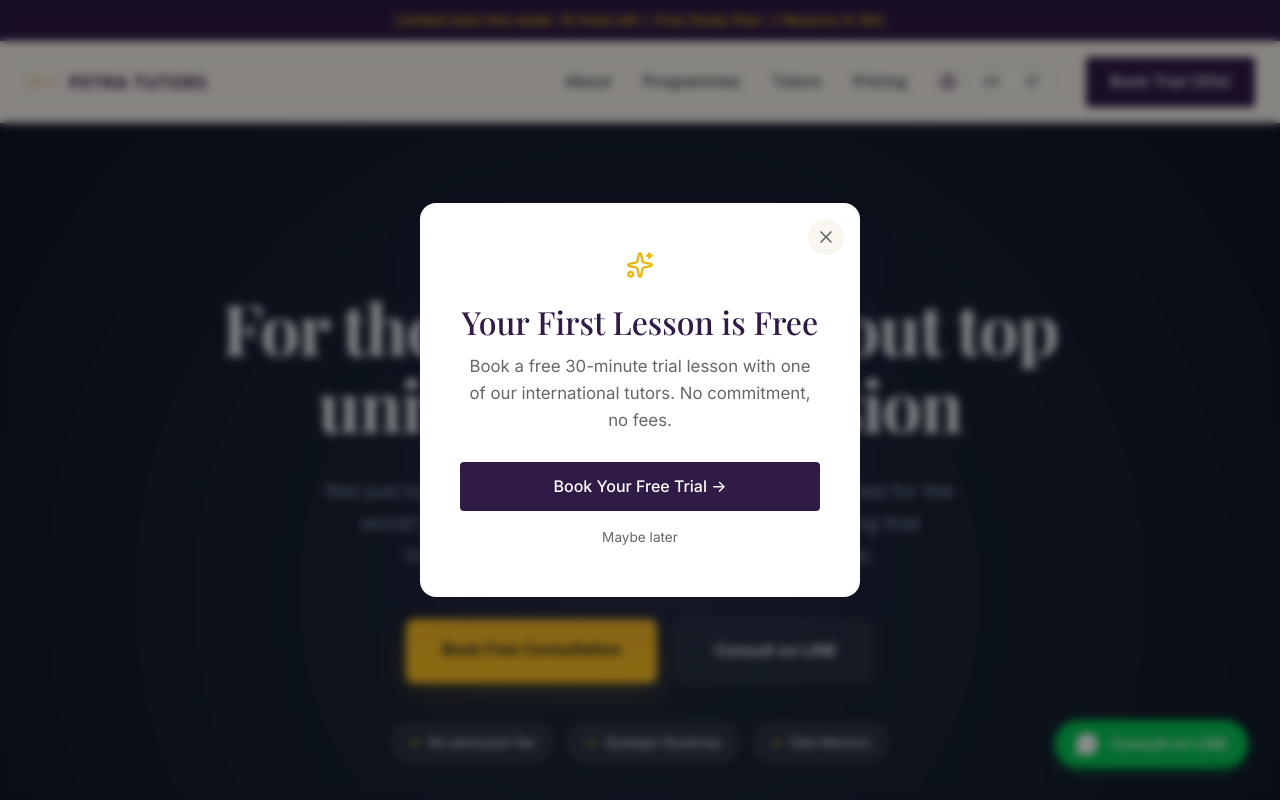
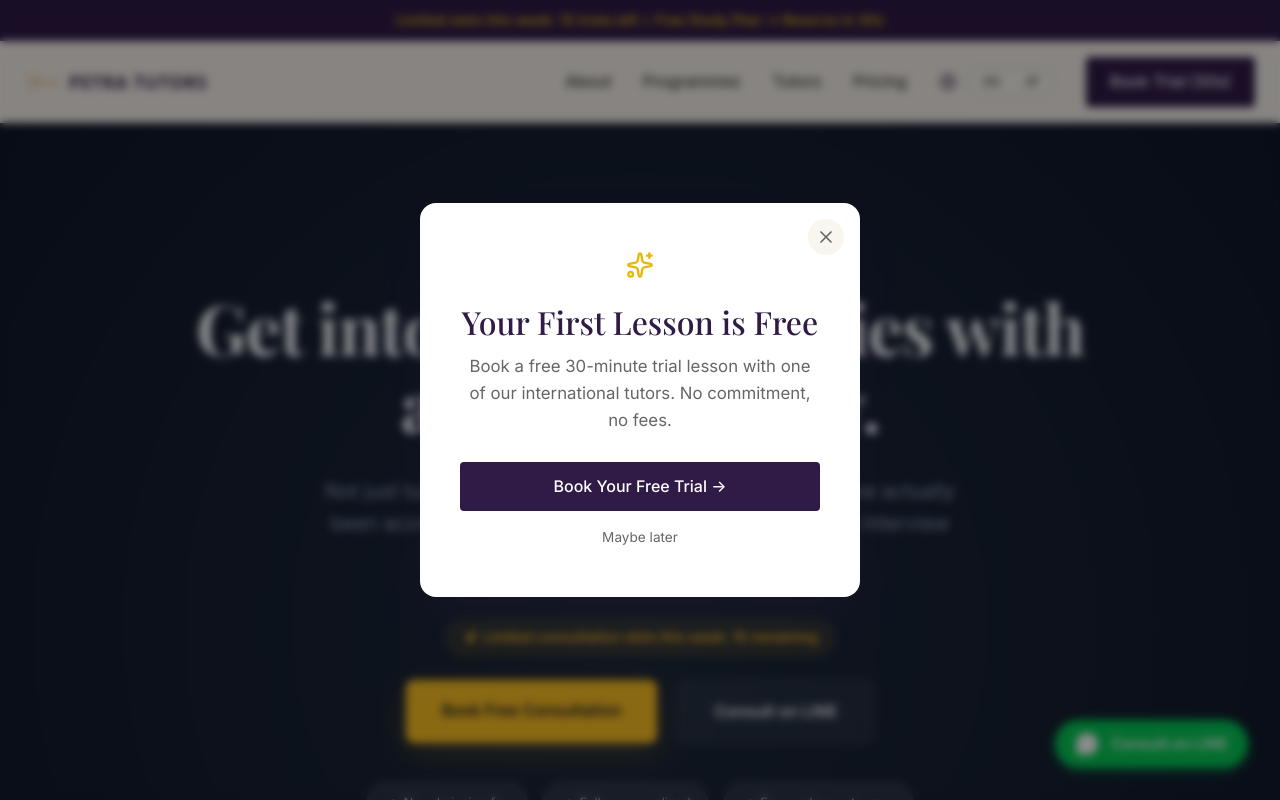
Before and after one commit to petratutorsadmin/petratutors, a React (Vite) app: page /university in a window 1280 px wide. Shown: the top 800 px of the page. Built offline with nearby package versions, Linux system fonts and the light colour scheme; a web font is replaced by a local one.

Commit message:
feat: overhaul university landing page with high-conversion content and scarcity

```diff
--- a/src/locales/en.json
+++ b/src/locales/en.json
@@ -509,64 +509,69 @@
     "final_cta": "Reserve Free Trial in 30s"
   },
     "landing_uni": {
-        "hero_eyebrow": "UNIVERSITY ADMISSIONS CONSULTING",
-        "hero_title": "For those serious about top university admission",
-        "hero_sub": "Not just tutoring - high-end academic mentorship designed for the world's most selective institutions. Boutique consulting that transforms your potential into a winning narrative.",
+        "hero_eyebrow": "UNIVERSITY ADMISSIONS",
+        "hero_title": "Get into top universities with a clear strategy.",
+        "hero_sub": "Not just tutoring — 1:1 mentorship from students who have actually been accepted. We help you build a profile, essays, and interview performance that stand out.",
         "hero_cta": "Book Free Consultation",
         "hero_line": "Consult on LINE",
+        "hero_scarcity": "Limited consultation slots this week: 15 remaining",
         "trust_1": "No admission fee",
-        "trust_2": "Strategic Roadmap",
-        "trust_3": "Elite Mentors",
-        "pain_eyebrow": "STRUGGLING WITH APPLICATIONS?",
-        "pain_title": "Top-tier admission requires more than just high grades.",
-        "pain_1": "Unsure of your application strategy or where to even begin",
-        "pain_2": "Struggling to articulate your unique 'hooks' in your essays",
-        "pain_3": "Anxious about interview delivery and presenting your best self",
-        "pain_4": "Overwhelmed by extracurriculars and application timelines",
-        "pain_note": "Successful applicants share one thing: a 'Unique Narrative'. We turn your scattered achievements into a compelling story that Admissions cannot ignore.",
+        "trust_2": "Fully personalized",
+        "trust_3": "Focused on outcomes",
+        "pain_eyebrow": "THE PROBLEM",
+        "pain_title": "Top university admission is not about grades alone.",
+        "pain_1": "Unsure how to build a strong application strategy",
+        "pain_2": "Struggling to express your 'story' in essays",
+        "pain_3": "Not confident in interviews or how to present yourself",
+        "pain_4": "Overwhelmed by extracurriculars and timelines",
+        "pain_note": "Strong applicants have one thing in common: a clear, well-positioned narrative. We help you build that.",
+        "core_value_eyebrow": "CORE VALUE",
+        "core_value_title": "We turn your experiences into a compelling application strategy.",
+        "core_value_sub": "Not templates. Not generic advice. A structured, personalized approach to maximize your chances.",
         "solution_eyebrow": "THE PETRA APPROACH",
-        "solution_title": "Crafting your winning narrative",
+        "solution_title": "Four pillars, one outcome: admission.",
         "s_1_badge": "ESSAY",
-        "s_1_title": "Essay Coaching: Discovering your narrative",
-        "s_1_desc": "Not just proofreading. We dive deep through iterative brainstorming to find the unique story only you can tell.",
+        "s_1_title": "Essay Coaching",
+        "s_1_desc": "We go beyond proofreading. From brainstorming to final drafts, we help you build essays with clear structure, depth, and impact.",
         "s_2_badge": "INTERVIEW",
-        "s_2_title": "Interview Prep: Mastery of presence",
-        "s_2_desc": "Mock interviews focused on logical structure, delivery, and building the confidence to handle high-stakes questions.",
+        "s_2_title": "Interview Preparation",
+        "s_2_desc": "Mock interviews with real feedback. We train your logic, delivery, and presence so you perform confidently under pressure.",
         "s_3_badge": "ROADMAP",
-        "s_3_title": "Strategic Roadmap: A results-oriented path",
-        "s_3_desc": "We analyze your profile to identify the 'hooks' that align with what each elite university is looking for.",
-        "s_4_badge": "ELITE",
-        "s_4_title": "Direct guidance from top-tier graduates",
-        "s_4_desc": "Mentors from Keio PEARL, HKU, and more provide first-hand knowledge of what it takes to get in.",
+        "s_3_title": "Strategic Roadmap",
+        "s_3_desc": "We analyze your profile and target schools, then design a clear plan aligned with what top universities are actually looking for.",
+        "s_4_badge": "MENTORS",
+        "s_4_title": "Elite Mentors",
+        "s_4_desc": "Learn from students who have been accepted. Our mentors come from Keio PEARL, HKU, and other top programs.",
         "results_eyebrow": "OUTCOMES",
-        "results_title": "The path to elite universities",
-        "r_1_val": "Elite",
-        "r_1_label": "Experienced Admissions Mentors",
-        "r_1_note": "Strategic positioning",
+        "results_title": "Results that speak for themselves",
+        "r_1_val": "1:1",
+        "r_1_label": "Dedicated mentorship",
+        "r_1_note": "Deeply personal approach",
         "r_2_val": "100%",
-        "r_2_label": "Student satisfaction",
-        "r_2_note": "Boutique quality",
-        "r_3_val": "1:1",
-        "r_3_label": "Dedicated Elite Mentorship",
-        "r_3_note": "Deeply personal approach",
-        "why_eyebrow": "WHY PETRA?",
-        "why_title": "Mentors who've been accepted. They know what works.",
-        "why_sub": "Our mentors are graduates of Keio PEARL, HKU, and other elite institutions. They cleared the admissions bar themselves and know exactly what works.",
-        "why_1_title": "Real knowledge of the elite admissions bar",
-        "why_1_desc": "We don't repeat textbooks. We share first-hand insights of the pitfalls and keys to success from our own journeys.",
-        "why_2_title": "Direct guidance from top-tier graduates",
-        "why_2_desc": "Learn from role models with high logical thinking and professional presence from world-class schools.",
-        "why_3_title": "Boutique strategy for your potential",
-        "why_3_desc": "We never use templates. We work tirelessly to identify the unique story that makes you a high-value applicant.",
-        "t_1_quote": "I didn't know which experience to focus on, but my mentor found a tiny detail that became my strongest essay hook.",
+        "r_2_label": "Personalized strategy",
+        "r_2_note": "No templates, ever",
+        "r_3_val": "Real",
+        "r_3_label": "Admitted mentors",
+        "r_3_note": "Keio PEARL, HKU & more",
+        "why_eyebrow": "WHY PETRA",
+        "why_title": "Learn from people who've done it.",
+        "why_sub": "We don't teach theory. We teach what actually works in real admissions.",
+        "why_1_title": "Real knowledge, not theory",
+        "why_1_desc": "Our mentors cleared the same admissions bar you're aiming for. They know what works because they've done it.",
+        "why_2_title": "No templates. Fully personalized.",
+        "why_2_desc": "Every student gets a tailored strategy based on their strengths and goals. We never recycle approaches.",
+        "why_3_title": "Focused on outcomes.",
+        "why_3_desc": "Everything we do is designed to improve your chances of admission. No fluff, no filler.",
+        "t_1_quote": "I didn't know which experience to focus on, but my mentor helped me find a clear direction for my essay.",
         "t_1_name": "S.H.",
-        "t_1_role": "Keio PEARL Admitted",
-        "t_2_quote": "The mock interviews were harder than the real ones, making the actual session feel like a calm conversation.",
+        "t_1_role": "Admitted to Keio PEARL",
+        "t_2_quote": "The mock interviews were tougher than the real ones, so I felt calm and prepared during the actual interview.",
         "t_2_name": "M.K.",
-        "t_2_role": "HKU Admitted",
+        "t_2_role": "Admitted to HKU",
         "final_eyebrow": "FREE CONSULTATION",
-        "final_title": "Your journey to the top, refined.",
-        "final_sub": "Book a free consultation to assess your profile and outline a strategy. No admission fee. Experience boutique guidance."
+        "final_title": "Start with a free consultation.",
+        "final_sub": "We'll help you understand your current profile, identify your strongest positioning, and build a clear application strategy. No admission fee. No pressure.",
+        "final_cta": "Book Free Consultation"
     },
   "landing_kids": {
     "hero_eyebrow": "FOUNDATION & CONFIDENCE",
--- a/src/locales/ja.json
+++ b/src/locales/ja.json
@@ -512,63 +512,67 @@
     },
     "landing_uni": {
         "hero_eyebrow": "海外大学進学コンサルティング",
-        "hero_title": "海外大学合格を本気で目指す方へ",
-        "hero_sub": "単なる添削ではなく、合格から逆算した『勝てる戦略』を。世界のトップ大学を知り尽くしたメンターが、あなたのポテンシャルを合格へと導くブティック・コンサルティング。",
+        "hero_title": "戦略的なアプローチで、世界のトップ大学へ。",
+        "hero_sub": "単なる添削ではありません。現役合格者による1:1のメンターシップ。あなたのポテンシャルを最大限に引き出し、合格へと導くナラティブを構築します。",
         "hero_cta": "無料相談を予約",
         "hero_line": "LINEで相談",
+        "hero_scarcity": "今週の個別相談枠：残り15枠",
         "trust_1": "入会金なし",
-        "trust_2": "個別戦略設計",
-        "trust_3": "エリートメンター",
+        "trust_2": "完全個別戦略",
+        "trust_3": "結果重視の指導",
         "pain_eyebrow": "出願の悩みはありませんか？",
         "pain_title": "トップ大学合格には、学力以上の『戦略』が必要です。",
-        "pain_1": "出願戦略が分からず、何から手をつけるべきか不明",
-        "pain_2": "エッセイで独自の『強み』を言語化できない",
-        "pain_3": "面接での立ち振る舞いや、伝え方に不安がある",
+        "pain_1": "合格のための出願戦略が分からず、何から手をつけるべきか不明",
+        "pain_2": "自分だけの『物語（ストーリー）』をエッセイに落とし込めない",
+        "pain_3": "面接での立ち振る舞いや、説得力のある伝え方に不安がある",
         "pain_4": "課外活動や実績の整理、タイムライン管理が追いつかない",
-        "pain_note": "合格者の共通点は『独自のナラティブ（物語）』を持っていることです。Petraではあなたの経験を合格に導くストーリーへ昇華させます。",
+        "pain_note": "合格者の共通点は、明確で一貫した『ナラティブ（物語）』を持っていることです。Petraではあなたの経験を、合格者の視点で再構築します。",
+        "core_value_eyebrow": "ペトラの本質",
+        "core_value_title": "あなたの経験を、合格を勝ち取る『戦略』へ昇華させます。",
+        "core_value_sub": "テンプレートは使いません。画一的なアドバイスも行いません。合格率を最大化するための、構造的かつパーソナライズされたアプローチを提案します。",
         "solution_eyebrow": "ペトラのアプローチ",
-        "solution_title": "戦略的なナラティブで合格を掴む",
+        "solution_title": "4つの柱が、合格という結果を生む。",
         "s_1_badge": "ESSAY",
-        "s_1_title": "エッセイ指導：独自性を引き出す対話",
-        "s_1_desc": "自己満足ではない、読み手の心を動かすエッセイ。何度も壁打ちを重ね、唯一無二の物語を書き上げます。",
+        "s_1_title": "エッセイ指導",
+        "s_1_desc": "単なる添削の域を超え、ブレインストーミングから最終稿まで。論理性、深み、そしてインパクトを兼ね備えたエッセイを共に創り上げます。",
         "s_2_badge": "INTERVIEW",
-        "s_2_title": "面接対策：自信と品格のデリバリー",
-        "s_2_desc": "模擬面接を通じて、論理的な回答構成と、世界基準の自信を感じさせるデリバリーを磨き上げます。",
+        "s_2_title": "面接対策",
+        "s_2_desc": "模擬面接を通じて、フィードバックを実施。世界基準の論理性と、プレッシャーの中でも自信を持って自分を表現できるデリバリーを磨きます。",
         "s_3_badge": "ROADMAP",
-        "s_3_title": "戦略設計：合格へのロードマップ",
-        "s_3_desc": "志望校選定からフックの特定まで。あなたの現在の立ち位置を分析し、最適な合格戦略を提案します。",
-        "s_4_badge": "ELITE",
-        "s_4_title": "トップ大学メンターによる伴走",
-        "s_4_desc": "慶應・東大・海外名門大など、実際にその門を潜り抜けた先輩が、合格の基準を直接伝授します。",
-        "results_eyebrow": "実績と満足度",
-        "results_title": "トップ大学への道筋",
-        "r_1_val": "Elite",
-        "r_1_label": "合格実績豊富なメンター",
-        "r_1_note": "徹底した戦略の成果",
+        "s_3_title": "戦略設計：ロードマップ",
+        "s_3_desc": "現在のプロフィールと志望校を分析。トップ大学が求めている基準に沿った、合格から逆算した明確な実行計画を設計します。",
+        "s_4_badge": "MENTORS",
+        "s_4_title": "エリートメンター",
+        "s_4_desc": "慶應PEARL、香港大学（HKU）など、実際にその門を潜り抜けた先輩から学ぶ。合格レベルを肌で知るメンターが直接伴走します。",
+        "results_eyebrow": "実績と成果",
+        "results_title": "合格への最短距離を伴走",
+        "r_1_val": "1:1",
+        "r_1_label": "完全個別メンター制",
+        "r_1_note": "あなただけの強みを深掘り",
         "r_2_val": "100%",
-        "r_2_label": "受講満足度",
-        "r_2_note": "ブティック・クオリティ",
-        "r_3_val": "1:1",
-        "r_3_label": "完全個別メンター制",
-        "r_3_note": "あなたの強みを深く理解",
+        "r_2_label": "個別戦略設計",
+        "r_2_note": "テンプレートは一切なし",
+        "r_3_val": "Real",
+        "r_3_label": "現役合格メンター",
+        "r_3_note": "慶應・香港大・海外名門校",
         "why_eyebrow": "なぜペトラなのか",
-        "why_title": "「合格した先輩」が、成功の方程式を知っている。",
-        "why_sub": "Petraのメンターは、自身も世界のトップ大学に実際に合格した先輩たちです。同じ願書・面接・プロセスを経験したからこそ、戦略的で血の通った指導が可能です。",
-        "why_1_title": "実体験ベースのリアルな知見",
-        "why_1_desc": "教科書通りのアドバイスではありません。実際に合格したメンターだからこそ分かる、試験の落とし穴や成功の鍵を共有します。",
-        "why_2_title": "トップ大学講師による直接指導",
-        "why_2_desc": "慶應・東大・海外名門大など。高い論理的思考力と品格を持つメンターが、あなたのロールモデルとなります。",
-        "why_3_title": "ポテンシャルを最大化する個別戦略",
-        "why_3_desc": "テンプレートは一切使いません。あなたの独自の背景、活動、想いをどう配置すれば合格に繋がるかを徹底的に考え抜きます。",
-        "t_1_quote": "エッセイのテーマ選びで迷っていましたが、私の些細な経験から最高のフックを見つけ出してくれました。",
+        "why_title": "「合格を経験した人」から、本物を学ぶ。",
+        "why_sub": "私たちは理論を教えるのではありません。実際の入試で何が通用し、何が評価されるのかという『実録の知見』を伝授します。",
+        "why_1_title": "理論ではなく、実録の知見",
+        "why_1_desc": "メンターはあなたと同じ高い壁を乗り越えた先輩たち。教科書にはない、リアルな落とし穴と成功の鍵を肌感覚で共有します。",
+        "why_2_title": "テンプレートなし。完全な個別性。",
+        "why_2_desc": "一人ひとりの強みと目標に合わせ、オーダーメイドの戦略を構築します。画一的な指導は一切行いません。",
+        "why_3_title": "徹底的な結果主義",
+        "why_3_desc": "すべてのプロセスは、あなたの『合格』のために。無駄を省き、合格率を最大限に高めるための指導に集中します。",
+        "t_1_quote": "自分の経験のどこにフォーカスすべきか分からずにいましたが、メンターと一緒にエッセイの明確な方向性を見つけることができました。",
         "t_1_name": "S.H.",
         "t_1_role": "慶應PEARL 合格生",
-        "t_2_quote": "面接の練習では、想定外の質問への返し方まで徹底的に叩き込まれ、本番は自信を持って挑めました。",
+        "t_2_quote": "模擬面接は本番よりずっと手厳しく、そのおかげで実際の面接には冷静かつ準備万端な状態で臨むことができました。",
         "t_2_name": "M.K.",
         "t_2_role": "香港大学 合格生",
         "final_eyebrow": "無料相談",
-        "final_title": "あなたの挑戦を、最高の形で。",
-        "final_sub": "無料相談で、現在のプロフィールを診断し、最適な合格戦略を提案します。入会金なし。ブティック・クオリティを体験してください。",
+        "final_title": "まずは無料の戦略相談から。",
+        "final_sub": "あなたの現在のプロフィールを診断し、最適な合格戦略の骨子を提案します。入会金なし。まずは Petra のクオリティを体験してください。",
         "final_cta": "無料相談を予約"
     },
     "landing_kids": {
--- a/src/pages/LandingUniversity.jsx
+++ b/src/pages/LandingUniversity.jsx
@@ -62,6 +62,8 @@ const LandingUniversity = () => {
           <h1 className={styles.title}>{t('landing_uni.hero_title')}</h1>
           <p className={styles.subtitle}>{t('landing_uni.hero_sub')}</p>
 
+          <p className={styles.scarcity}>⚡ {t('landing_uni.hero_scarcity')}</p>
+
           <div className={styles.ctaGroup}>
             <Link to="/inquiry" className={styles.primaryCta}>
               {t('landing_uni.hero_cta')}
@@ -117,6 +119,15 @@ const LandingUniversity = () => {
           <div className={styles.painInsight}>
             <p>{t('landing_uni.pain_note')}</p>
           </div>
+        </div>
+      </section>
+
+      {/* Core Value Bridge */}
+      <section className={styles.coreValueSection}>
+        <div className={styles.wrapper}>
+          <span className={styles.sectionEyebrow}>{t('landing_uni.core_value_eyebrow')}</span>
+          <h2 className={styles.sectionTitle}>{t('landing_uni.core_value_title')}</h2>
+          <p className={styles.coreValueSub}>{t('landing_uni.core_value_sub')}</p>
         </div>
       </section>
 
--- a/src/pages/LandingUniversity.module.css
+++ b/src/pages/LandingUniversity.module.css
@@ -63,6 +63,18 @@
   margin-left: auto;
   margin-right: auto;
   line-height: 1.6;
+}
+
+.scarcity {
+  color: #fbbf24;
+  font-weight: 700;
+  font-size: 14px;
+  margin-bottom: 24px;
+  background: rgba(251, 191, 36, 0.1);
+  display: inline-block;
+  padding: 6px 16px;
+  border-radius: 100px;
+  border: 1px solid rgba(251, 191, 36, 0.2);
 }
 
 .ctaGroup {
@@ -234,6 +246,23 @@
   font-size: 18px;
 }
 
+/* Core Value Bridge */
+.coreValueSection {
+  padding: 100px 0;
+  background: linear-gradient(to bottom, #0f172a, #1e293b);
+  text-align: center;
+  border-top: 1px solid rgba(255, 255, 255, 0.05);
+  border-bottom: 1px solid rgba(255, 255, 255, 0.05);
+}
+
+.coreValueSub {
+  font-size: 20px;
+  color: #94a3b8;
+  max-width: 800px;
+  margin: 0 auto;
+  line-height: 1.6;
+}
+
 /* Solution Section */
 .solutionSection {
   padding: 80px 0;
```
